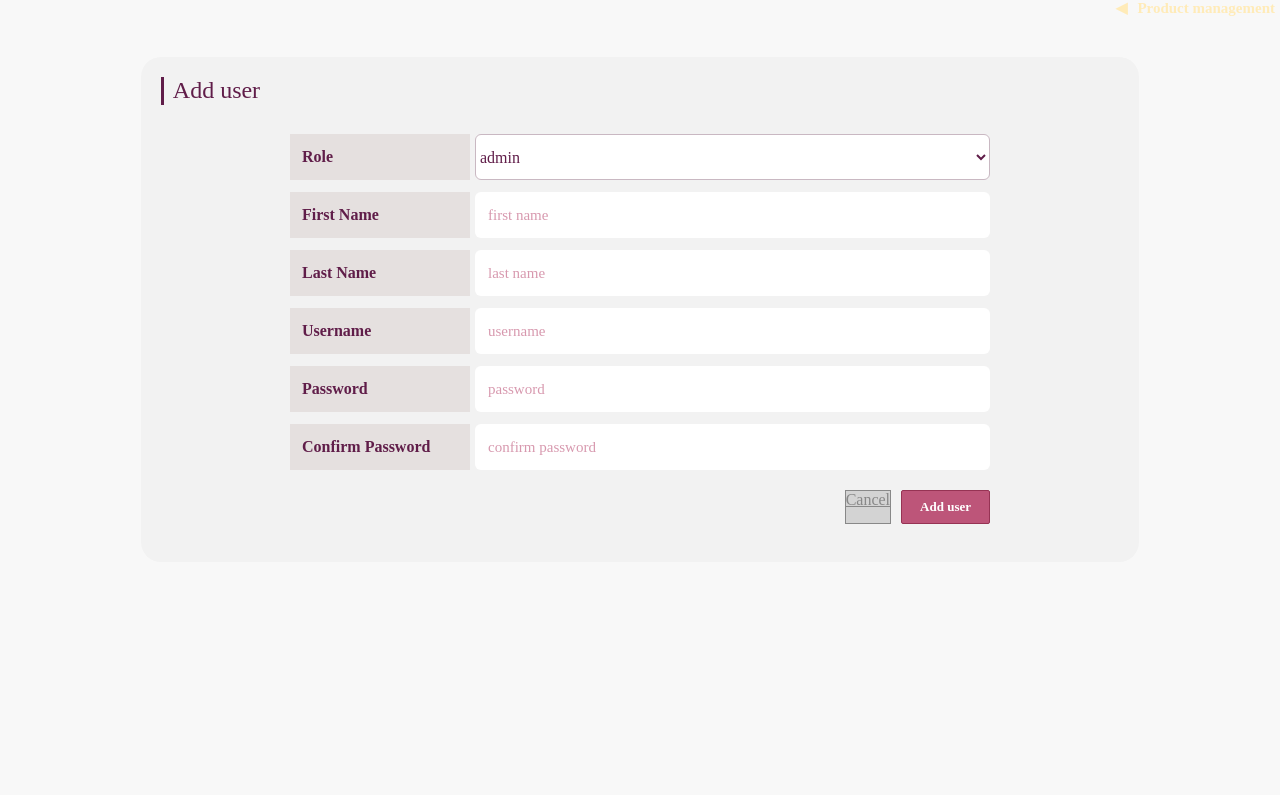
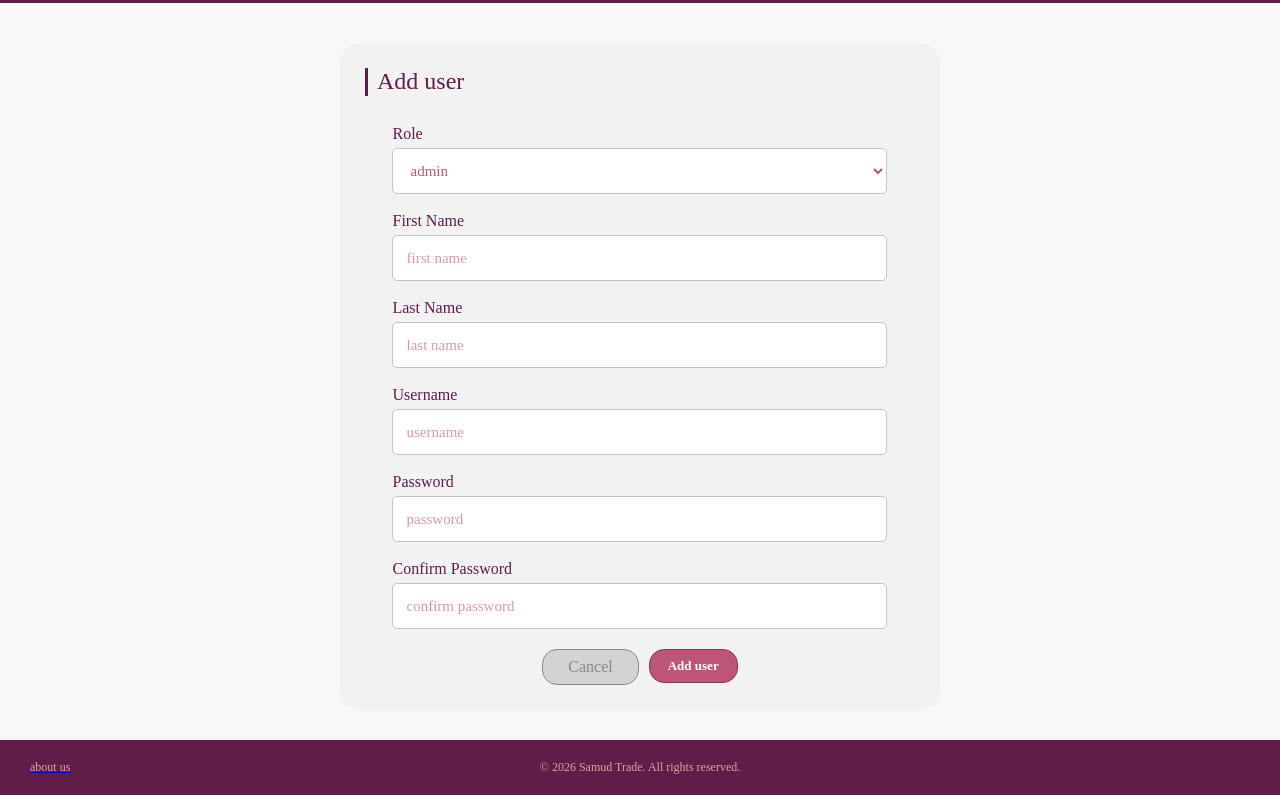
Before and after one commit to Nachapol1311/samud_trade, a plain HTML site: page sec1_gr3_fe_src/html/admin-user-add.html in a window 1280 px wide. Shown: the part 51-846 px from the top of the page. Before the commit the page ends 800 px from the top, so only its background shows below. Drawn offline with Linux system fonts and the light colour scheme.

Commit message:
5 files have edited
additem html css
additem html css
team html

```diff
--- a/sec1_gr3_fe_src/css/additem.css
+++ b/sec1_gr3_fe_src/css/additem.css
@@ -125,7 +125,7 @@
 .additem button {
     padding: 6px 20px;
     border: 0;
-    border-radius: 4px;
+    border-radius: 15px;
     font-size: 16px;
     cursor: pointer;
 }
--- a/sec1_gr3_fe_src/css/admin-user-add.css
+++ b/sec1_gr3_fe_src/css/admin-user-add.css
@@ -2,10 +2,19 @@
     justify-content: flex-end;
 }
 
+.admin-box {
+    width: 600px;
+    max-width: 90%;
+
+    margin: 30px auto;
+    padding: 25px;
+
+    box-sizing: border-box;
+}
 
 .add-user-form {
-    width: 700px;
-    max-width: 100%;
+    width: 500px;
+    max-width: 90%;
 
     margin: 30px auto 0;
 }
@@ -15,49 +24,42 @@
 .field-row {
     display: grid;
 
-    grid-template-columns: 180px 1fr;
+    grid-template-columns: 1fr;
 
     gap: 5px;
 
-    margin-bottom: 12px;
+    margin-bottom: 18px;
 }
 
 
 .field-row label {
-    min-height: 46px;
+    padding: 0;
 
-    padding: 0 12px;
-
-    background-color: var(--surface-alt);
-
+    background: none;
     color: var(--plum);
 
-    font-weight: bold;
+    font-weight: normal;
     font-size: 16px;
-
-    display: flex;
-    align-items: center;
 }
 
 
-.field-row input {
+.field-row input,
+.field-row select {
+    width: 100%;
     height: 46px;
 
     padding: 0 13px;
 
-    width: 100%;
-
     box-sizing: border-box;
 
     background-color: #ffffff;
-
     color: #bd5579;
 
-    border: none;
+    border: 1px solid #c6c3c3;
+    border-radius: 5px;
     outline: none;
 
     font-family: inherit;
-
     font-size: 15px;
 }
 
@@ -69,9 +71,9 @@
 }
 
 
-.field-row input:focus {
+.field-row input:focus,
+.field-row select:focus {
     outline: 2px solid #bd5579;
-
     outline-offset: -2px;
 }
 
@@ -80,11 +82,12 @@
 .form-buttons {
     display: flex;
 
-    justify-content: flex-end;
+    justify-content: center;
 
     gap: 10px;
 
     margin-top: 20px;
+
 }
 
 
@@ -98,7 +101,7 @@
     font-size: 13px;
     font-weight: bold;
 
-    border-radius: 2px;
+    border-radius: 15px;
 
     cursor: pointer;
 }
@@ -110,6 +113,13 @@
     color: #888;
 
     border: 1px solid #888;
+
+    border-radius: 15px;
+
+    text-decoration: none;
+
+    padding: 8px 25px;
+
 }
 
 
@@ -124,6 +134,8 @@
     color: white;
 
     border: 1px solid #963354;
+
+    padding: 8px 25px;
 }
 
 
@@ -135,11 +147,7 @@
 @media (max-width: 800px) {
 
     .add-user-form {
-        width: 100%;
-    }
-
-    .field-row {
-        grid-template-columns: 140px 1fr;
+        width: 90%;
     }
 
 }
@@ -147,10 +155,6 @@
 
 @media (max-width: 500px) {
 
-    .field-row {
-        grid-template-columns: 1fr;
-    }
-
     .field-row label {
         min-height: 38px;
     }
--- a/sec1_gr3_fe_src/html/admin-user-add.html
+++ b/sec1_gr3_fe_src/html/admin-user-add.html
@@ -12,13 +12,16 @@
 
 <body class="page-admin-user-add">
     <header>
-        <a class="home" href="home.html">
-            <svg class="home-icon" viewbox="0 0 24 24">
-                <path d="M12 3L2 12h3v8h5v-5h4v5h5v-8h3L12 3z"></path>
-            </svg>
+        <a href="UserManage.html">
+            <div>samud trade</div>
         </a>
-        <div>samud trade</div>
-        <div class="header-space"></div>
+
+        <nav>
+
+        <div>
+            <a class="nav" href="ProductManage.html">Product management</a>
+        </div>
+        </nav>
 
         <a class="profile" href="login.html">
             <svg class="profile-icon" viewbox="0 0 24 24">
@@ -27,14 +30,7 @@
             </svg>
         </a>
     </header>
-    <nav>
-        <div>
-            <a href="javascript:history.back()" class="nav" aria-label="go back">&#9664;</a>
-        </div>
-        <div>
-            <a class="nav" href="ProductManage.html">Product management</a>
-        </div>
-    </nav>
+
     <main class="admin-page" id="admin_user_add_content">
         <section class="admin-box">
             <h2>Add user</h2>
@@ -78,6 +74,17 @@
             </form>
         </section>
     </main>
+
+    <footer>
+        <div>
+            <a href="team.html">
+                <p class="team">about us</p>
+            </a>
+        </div>
+        <div>
+            <p>© 2026 Samud Trade. All rights reserved.</p>
+        </div>
+    </footer>
 </body>
 
 </html>
```
Also changed, not shown: sec1_gr3_fe_src/html/additem.html (+13 -17 lines), sec1_gr3_fe_src/html/team.html (+16 -21 lines).
